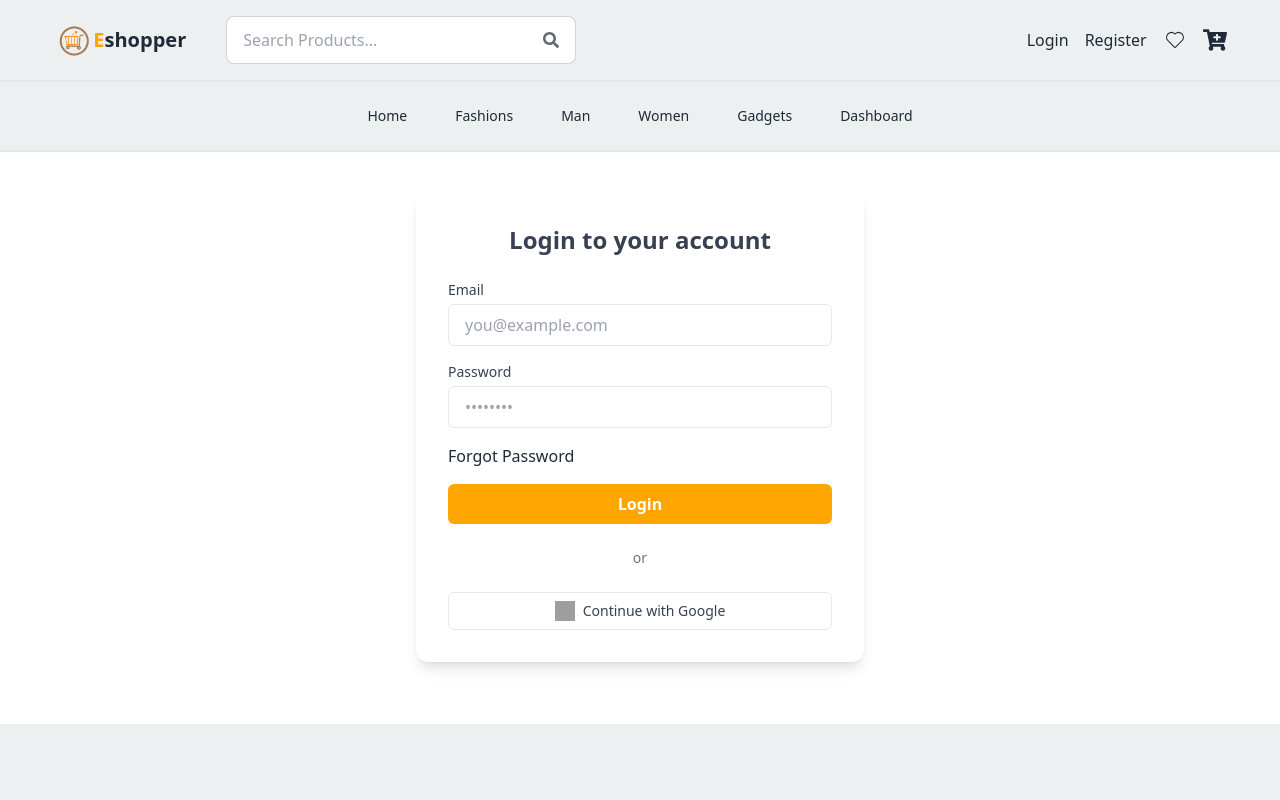
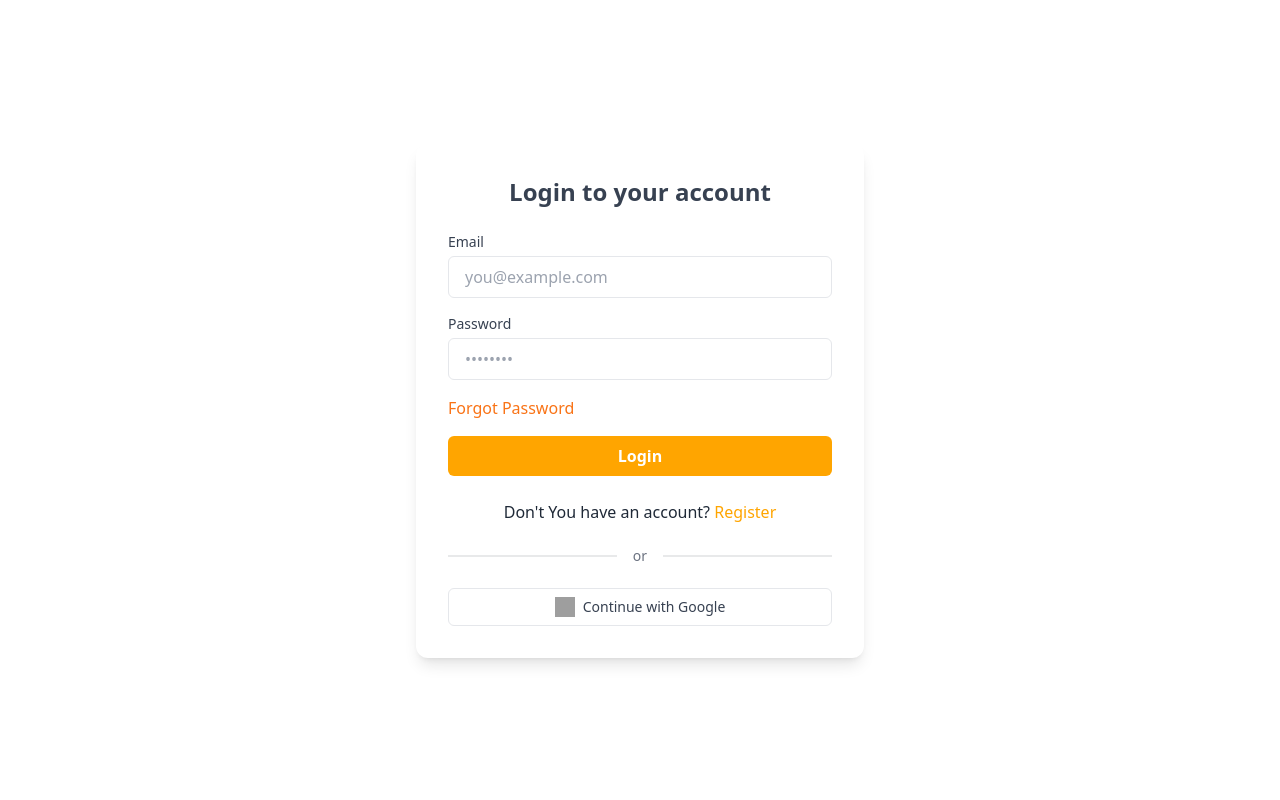
Before and after one commit to Jahid458/Eshopper-client, a React (Vite) app: page /login in a window 1280 px wide. Shown: the top 800 px of the page. Built offline with nearby package versions, Linux system fonts and the light colour scheme; grey boxes are pictures that could not be loaded.

Commit message:
login page design complete

```diff
--- a/src/pages/Login/Login.jsx
+++ b/src/pages/Login/Login.jsx
@@ -1,8 +1,9 @@
 import React from 'react';
+import { Link } from 'react-router-dom';
 
 export const Login = () => {
   return (
-    <div className="flex items-center justify-center mt-10">
+    <div className="flex items-center justify-center mt-36">
       <div className="w-full max-w-md p-8 space-y-6 bg-white rounded-xl shadow-lg">
         <h2 className="text-2xl font-bold text-center text-gray-700">
           Login to your account
@@ -28,7 +29,7 @@ export const Login = () => {
               required
             />
           </div>
-          <span className='block mt-2'>Forgot Password</span>
+          <span className='block mt-2 text-orange-500'>Forgot Password</span>
 
           <button
             type="submit"
@@ -38,14 +39,14 @@ export const Login = () => {
           </button>
         </form>
 
-        <div className="flex items-center justify-center">
-          <span className="text-sm text-gray-500">or</span>
+        <p className='mt-2 text-center '>Don't You have an account? <Link className='text-primary'>Register</Link> </p>
+
+
+        <div className="flex items-center justify-center divider">
+          <span className="text-sm text-gray-500 ">or</span>
         </div>
 
-        <button
-          className="w-full flex items-center justify-center gap-2 py-2 border rounded-md hover:bg-gray-100 transition"
-          onClick={() => alert('Google login triggered')}
-        >
+        <button className="w-full flex items-center justify-center gap-2 py-2 border rounded-md hover:bg-gray-100 transition">
           <img
             src="https://www.svgrepo.com/show/475656/google-color.svg"
             alt="Google"
@@ -53,6 +54,7 @@ export const Login = () => {
           />
           <span className="text-sm text-gray-700 font-medium">Continue with Google</span>
         </button>
+
       </div>
     </div>
   );
```
Also changed, not shown: src/Routes/routes.jsx (+5 -4 lines).
